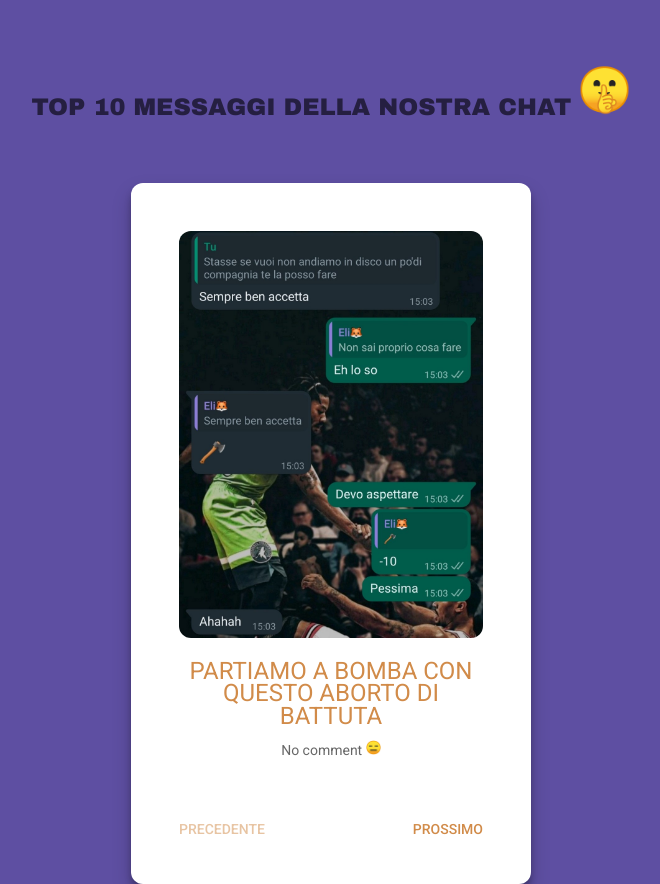
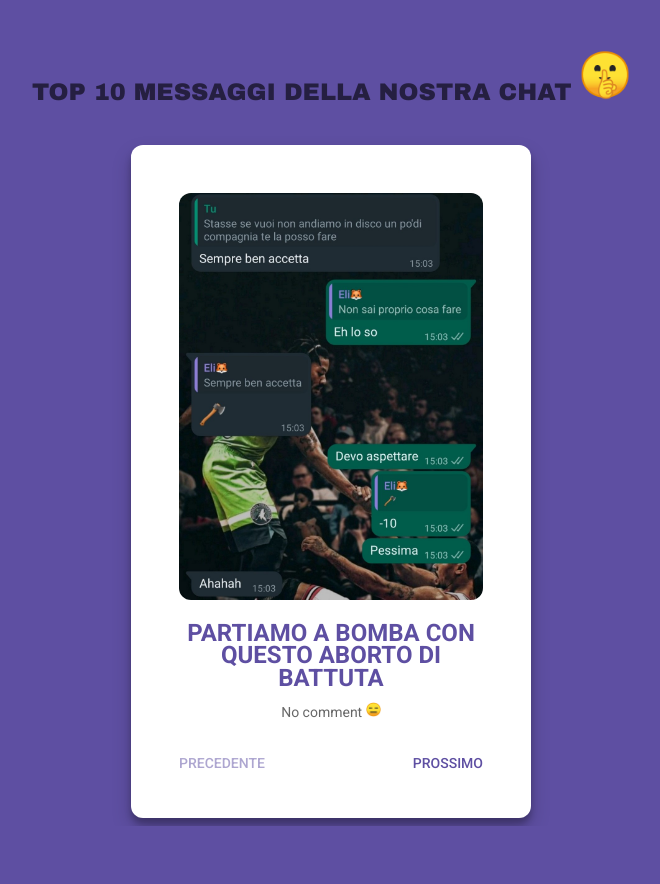
Before and after one commit to Lotho33/Eli, a plain HTML site: page index.html in a window 1280 px wide. Shown: the whole page, without its empty margins (309-969 px from the left). After the commit the page ends 826 px from the top, so only its background shows below. Drawn offline with nearby package versions, Linux system fonts and the light colour scheme.

Commit message:
forse finito

```diff
--- a/css/style.css
+++ b/css/style.css
@@ -12,9 +12,8 @@ body {
 }
 
 header.int{
-  padding-top: 5%;
-  padding-bottom: 5%;
-  height: 30%;
+  padding-top: 2%;
+  padding-bottom: 2%;
 }
 
 .int h1{
@@ -27,7 +26,7 @@ header.int{
 .btn {
   border-radius: 2px;
   padding: 8px 12px;
-  color: #D18B49;
+  color: #5e4fa2;
   font-size: 14px;
   font-weight: 500;
   text-decoration: none;
@@ -81,7 +80,7 @@ a#prev {
 
 .title {
   margin: 0 0 12px;
-  color: #D18B49;
+  color: #5e4fa2;
   font-size: 24px;
   -webkit-transition: 0.5s ease;
   transition: 0.5s ease;
@@ -89,7 +88,7 @@ a#prev {
 }
 
 .description {
-  margin: 0 0 48px;
+  margin: 0 0 20px;
 }
 
 .footer {
--- a/index.html
+++ b/index.html
@@ -5,7 +5,7 @@
   <title>X Elaisa 🥳🥳🥳</title>
   <link rel="icon" type="image/x-icon" href="img/logo.png">
 
-  <link rel="stylesheet" href="https://cdnjs.cloudflare.com/ajax/libs/meyer-reset/2.0/reset.min.css">
+  <!-- <link rel="stylesheet" href="https://cdnjs.cloudflare.com/ajax/libs/meyer-reset/2.0/reset.min.css"> -->
 
   <link rel='stylesheet prefetch' href='https://fonts.googleapis.com/css?family=Roboto:100,300,400,500,700,900|Material+Icons'>
 
```
